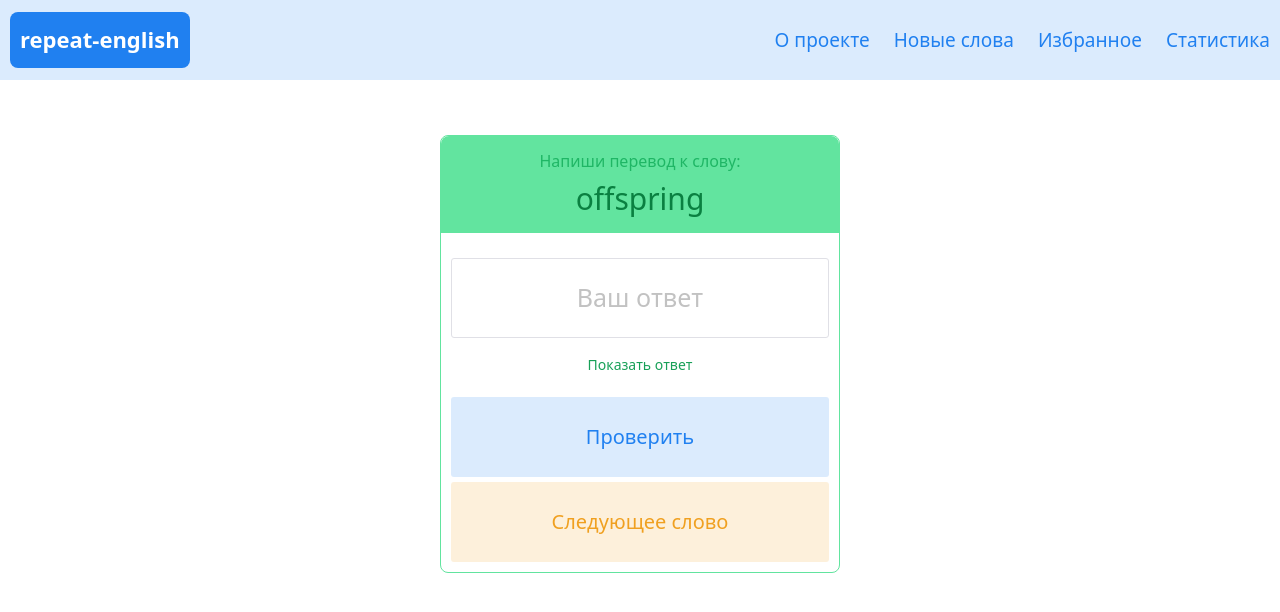
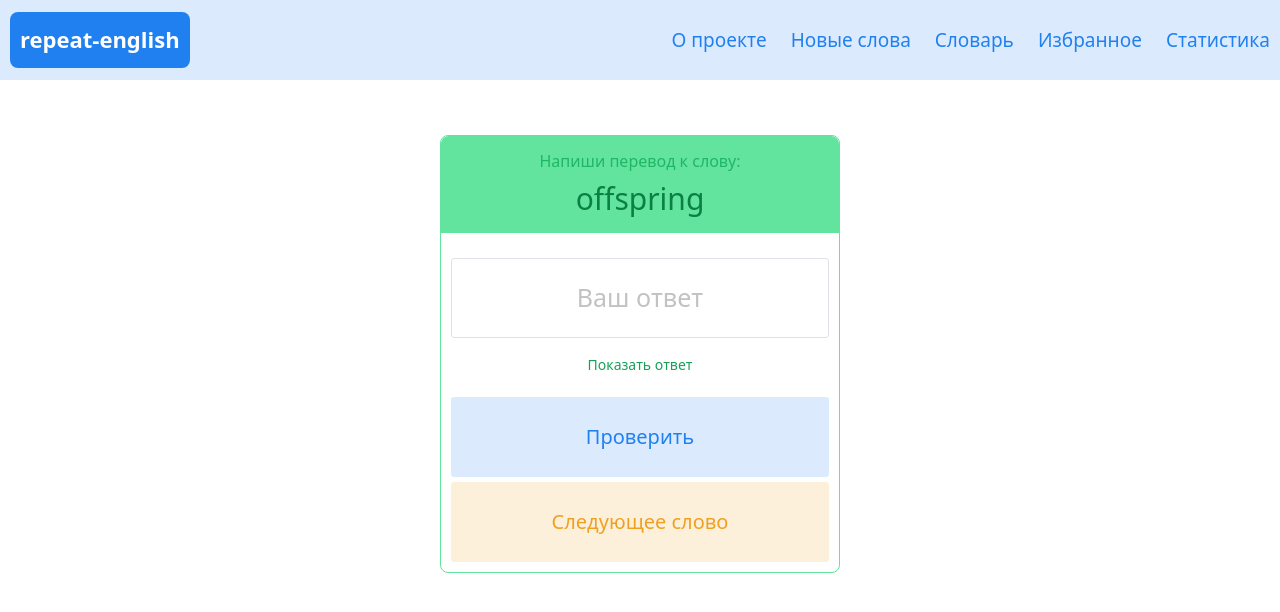
Before and after one commit to Bahshyan-A/repeat-english-words, a Vue app: page / in a window 1280 px wide. Shown: the top 612 px of the page. Built offline with nearby package versions, Linux system fonts and the light colour scheme.

Commit message:
some additions

```diff
--- a/src/components/AppHeader.vue
+++ b/src/components/AppHeader.vue
@@ -6,6 +6,7 @@
                 <ul v-if="!isDesktop" class="header__nav-list">
                     <li class="header__nav-list-item"><a href="#">О проекте</a></li>
                     <li class="header__nav-list-item"><a href="#">Новые слова</a></li>
+                    <li class="header__nav-list-item"><a href="#">Словарь</a></li>
                     <li class="header__nav-list-item"><a href="#">Избранное</a></li>
                     <li class="header__nav-list-item"><a href="#">Статистика</a></li>
                 </ul>
```
